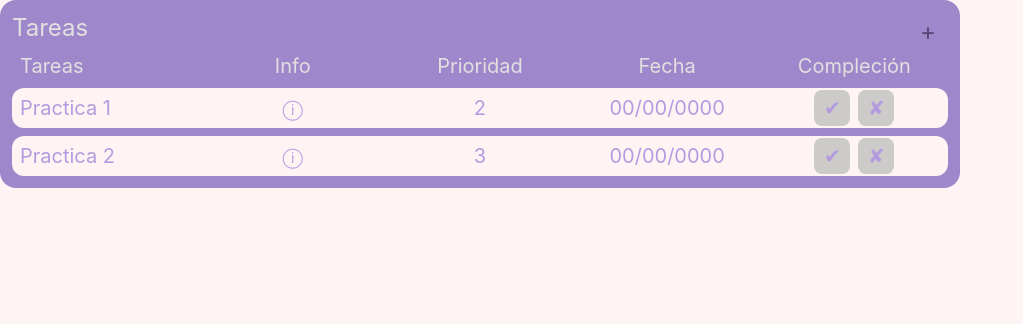
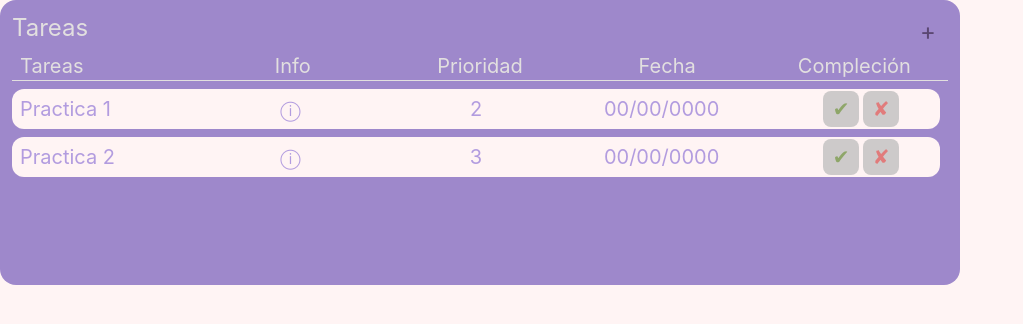
Before and after one commit to Goose03/OrgaNice, a React (Vite) app: page / in a window 1280 px wide. Shown: the top 324 px of the page, without its empty margins (0-1023 px from the left). Built offline with nearby package versions, Linux system fonts and the light colour scheme.

Commit message:
Avance Tarea No se como putas hacerle para cerrar el pop up cuando se le da sumbit AAAAAAAAAAAAAAAAAAAAAAAAAAAAAAAAAAAAAAAAAAAAAAAAAAAAAA

```diff
--- a/src/index.css
+++ b/src/index.css
@@ -11,5 +11,28 @@
 
 
 @tailwind base;
+
+/* Firefox */
+* {
+  scrollbar-color: black grey;
+}
+
+/* Chrome, Edge, and Safari */
+*::-webkit-scrollbar {
+  width: 15px;
+}
+
+*::-webkit-scrollbar-track {
+  background: black;
+  border-radius: 5px;
+}
+
+*::-webkit-scrollbar-thumb {
+  background-color: black;
+  border-radius: 14px;
+  border: 3px solid black;
+}
+
+
 @tailwind components;
 @tailwind utilities;
--- a/src/toDo/Tarea.jsx
+++ b/src/toDo/Tarea.jsx
@@ -1,9 +1,10 @@
-import PropTypes from 'prop-types'
+import PropTypes from 'prop-types';
+import Popup from 'reactjs-popup';
+import 'reactjs-popup/dist/index.css';
 
 export default function Tarea(props){
 
     const tareaObj = props;
-    console.log(tareaObj)
 
     return(
         <>
@@ -11,22 +12,37 @@ export default function Tarea(props){
 
                 <p className="w-1/5 pl-2">{tareaObj.prop.nombre}</p>
 
-                <button className="w-1/5 py-1" >ⓘ</button>
+                <Popup trigger={<button className="w-1/5 py-1" >ⓘ</button>}
+                modal>
+                    <div className="bg-mpurp text-twhite rounded-lg shadow-md flex flex-col justify-center items-center">
+                        <h1 className='text-2xl my-5'>{tareaObj.prop.nombre}</h1>
+
+                        <h2 className='font-bold'>Descripcion:</h2>
+                        <p className='mb-5'>{tareaObj.prop.desc}</p>
+
+                        <p className='font-bold'>Prioridad:</p>
+                        <p className='mb-5'>{tareaObj.prop.priori}</p>
+
+                        <p className='font-bold'>Fecha de Entrega:</p>
+                        <p className='mb-5'>{tareaObj.prop.fecha}</p>
+                    </div>
+                </Popup>
+
 
                 <p className="w-1/5 text-center ">{tareaObj.prop.priori}</p>
 
                 <p className="w-1/5 text-center ">{tareaObj.prop.fecha}</p>
 
                 <div className="w-1/5  flex justify-center items-center">
-                    <button className="rounded-lg px-2 py-1 mx-1 bg-bgrey h-9 w-9">✔</button>
-                    <button className="rounded-lg px-2 py-1 mx-1 bg-bgrey h-9 w-9">✘</button>
+                    <button className="rounded-lg px-2 py-1 mx-1 bg-bgrey h-9 w-9 text-tgreen relative left-4">✔</button>
+                    <button className="rounded-lg px-2 py-1 mx-1 bg-bgrey h-9 w-9 text-tred relative left-3">✘</button>
                 </div>
             </div>
         </>
     )
 }
 
-Tarea.PropTypes = {
+Tarea.propTypes = {
     id: PropTypes.number,
     nombre: PropTypes.string,
     desc: PropTypes.string,
--- a/src/toDo/ToDo.jsx
+++ b/src/toDo/ToDo.jsx
@@ -1,4 +1,4 @@
-import React, { useState } from "react"
+import React, { useState } from "react";
 import Popup from 'reactjs-popup';
 import 'reactjs-popup/dist/index.css';
 
@@ -9,17 +9,38 @@ export default function ToDo(){
 
     const [Tareas, setTareas] = useState([{id:123, nombre:'Practica 1', desc:'Lorem', priori:2, fecha:'00/00/0000'},
                                           {id:124, nombre:'Practica 2', desc:'Lorem', priori:3, fecha:'00/00/0000'}
-
     ]);
 
 
-    function sumbitTarea(){
-        console.log('pop-up')
+    const [nuevaTarea, setNuevaTarea] = useState({id:1, nombre: '', desc: '', priori: 0, fecha: '',})
+
+
+    const handleNombre = (event) =>  setNuevaTarea({...nuevaTarea, nombre: event.target.value });
+    const handleDesc = (event) =>  setNuevaTarea({...nuevaTarea, desc: event.target.value });
+    const handlePriori = (event) =>  setNuevaTarea({...nuevaTarea, priori: event.target.value });
+    const handleFecha = (event) =>  {
+        const dateParts = event.target.value.split('-');
+        setNuevaTarea({...nuevaTarea, fecha: `${dateParts[2]}/${dateParts[1]}/${dateParts[0]}` });
     }
+
+    const [newId, setnewId] = useState(10);
+
+
+    function sumbitTarea(event){
+        event.preventDefault();
+
+        console.log(newId);
+        setNuevaTarea({...nuevaTarea, id:newId});
+        setnewId(newId + 1);
+
+        setTareas([...Tareas, nuevaTarea]);
+        setNuevaTarea({id:0, nombre: '', desc: '', priori: 0, fecha: '' });
+    }
+
 
     return(
         <>
-            <div className="bg-mpurp opacity-75 w-3/4 text-2xl rounded-2xl p-3 text-twhite ">
+            <div className="bg-mpurp opacity-75 w-3/4 text-2xl rounded-2xl p-3 text-twhite overflow-x-auto">
                 <div className="flex justify-between">
                     <p>Tareas</p>
                     <Popup
@@ -29,20 +50,19 @@ export default function ToDo(){
                             <p className="text-2xl mb-4">Crea tu Propia Tarea</p>
 
                             <p>Como Quieres Llamar a la Tarea?</p>
-                            <input className="mb-4" type="text" />
+                            <input className="mb-4 px-1 text-dpurp" placeholder="Tarea Matematicas" type="text" onChange={handleNombre} required />
 
                             <p>Cual es su Descripción?</p>
-                            <input className="mb-4" type="text" />
+                            <textarea className="mb-4 px-1 text-dpurp resize-none" placeholder="Tarea Profe X..." type="text" onChange={handleDesc} required />
 
                             <p>Cual es su Prioridad?</p>
-                            <input className="mb-4" type="number" />
+                            <input className="mb-4 px-1 text-dpurp w-14 text-center" placeholder="1" type="number" min="1" max="5" onChange={handlePriori} required />
 
                             <p>Cual es la Fecha de Entrega?</p>
-                            <input className="mb-4" type="date" />
+                            <input className="mb-4 px-1 text-dpurp" type="date" onChange={handleFecha} required />
 
-                            <button type="submit" className="bg-bwhite text-dpurp py-2 px-4 rounded-md hover:bg-blue-600">Submit</button>
+                            <button type="submit" className="bg-bwhite text-dpurp py-2 px-4 rounded-md hover:bg-blue-600" >Submit</button>
                         </form>
-
                     </Popup>
                 </div>
 
@@ -54,7 +74,11 @@ export default function ToDo(){
                     <div className="w-1/5 text-center">Compleción</div>
                 </div>
 
-                {Tareas.map(tarea => ( <Tarea key={tarea.id} prop={tarea} /> ))}
+                <hr />
+
+                <div className="overflow-y-auto h-48 pr-2">
+                    {Tareas.map(tarea => ( <Tarea key={tarea.id} prop={tarea} /> ))}
+                </div>
             </div>
         </>
     )
--- a/tailwind.config.js
+++ b/tailwind.config.js
@@ -11,7 +11,9 @@ export default {
       twhite: '#D9D9D9', //Text White
       tpurp: '#997FD9',  //Text Purple
       bwhite: '#FFF4F4', //Background White
-      bgrey: '#BDBDBD'   //Background Grey
+      bgrey: '#BDBDBD',  //Background Grey
+      tgreen: '#698C3B', //Text Green
+      tred: '#D75353',   //Text Red
     },
   },
   plugins: [],
```
